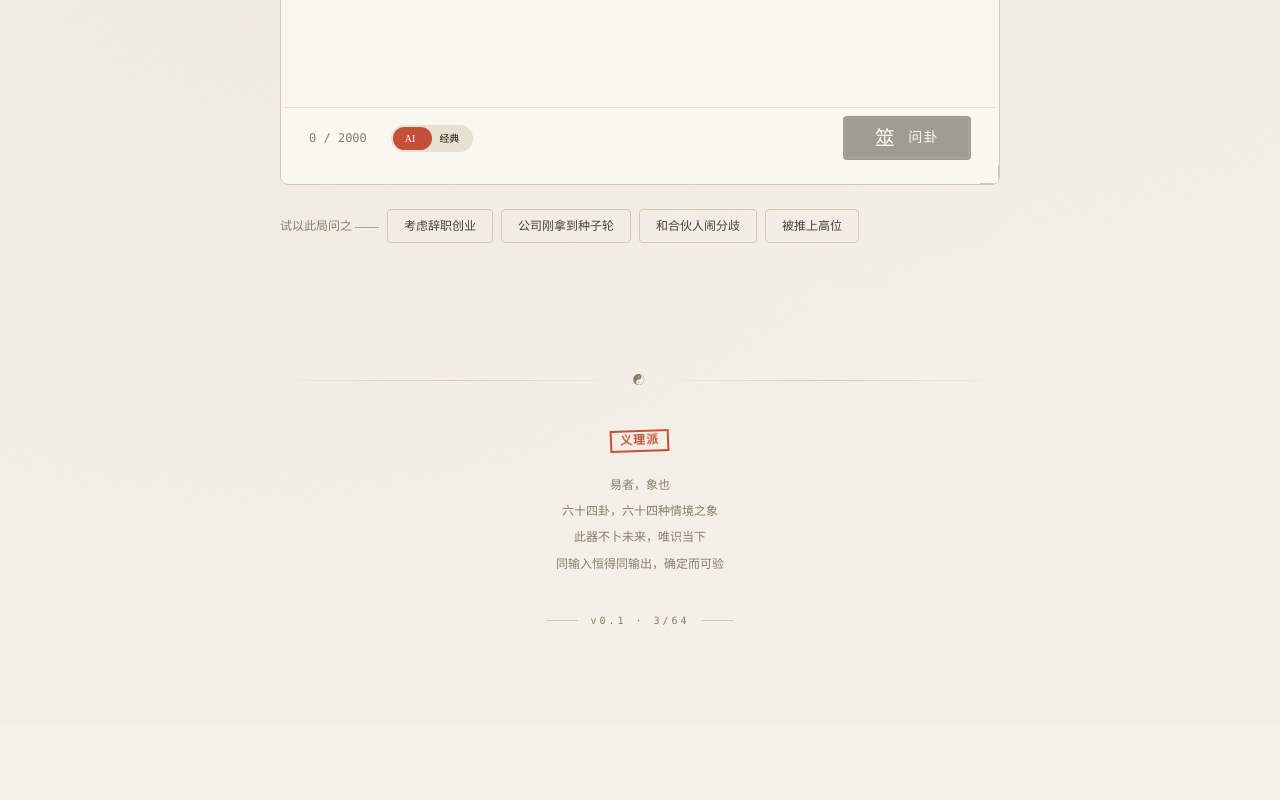
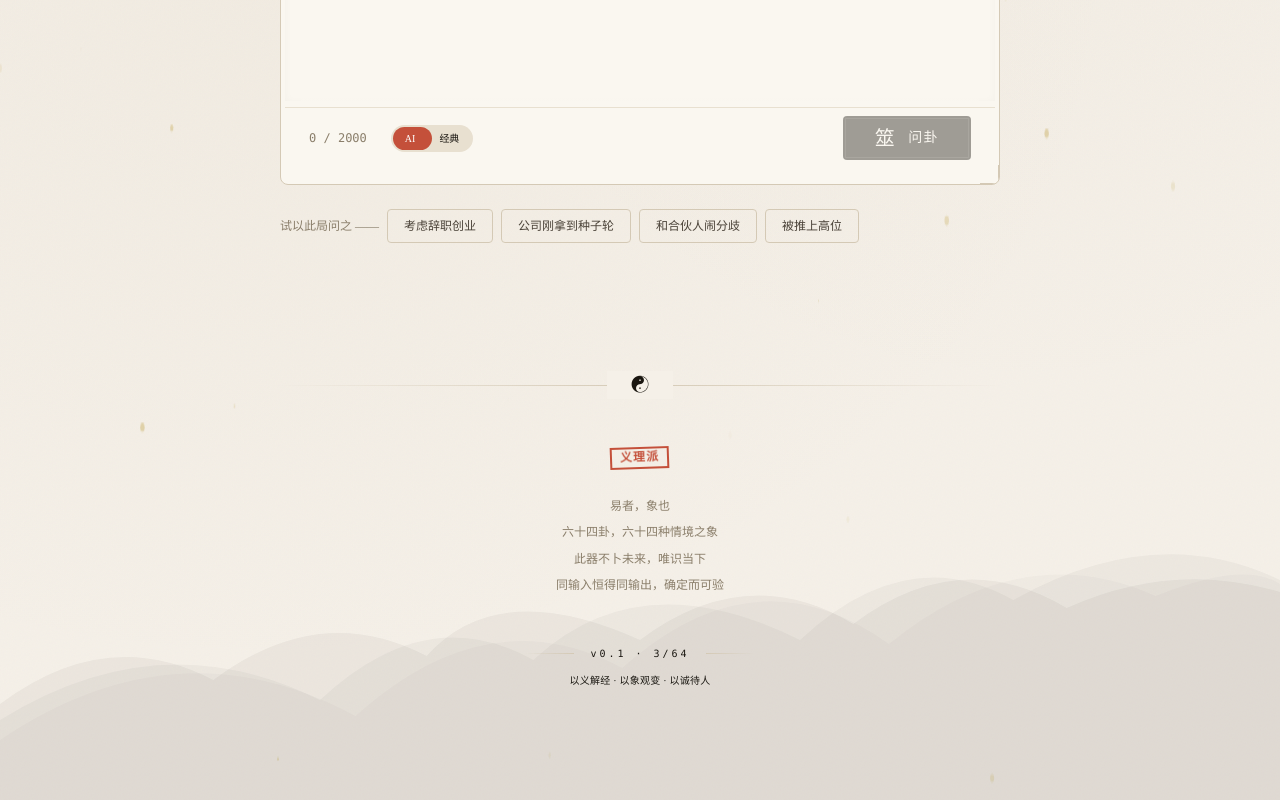
Before and after one commit to polarisxb/taiji-yijing, a Next.js app: page / in a window 1280 px wide. Shown: the part 868-1668 px from the top of the page. Before the commit the page ends 1592 px from the top, so only its background shows below. Built offline with nearby package versions, Linux system fonts and the light colour scheme.

Commit message:
style: detail page + global UI polish — hero float, yao ripple, scroll spring, footer, page transition

```diff
--- a/app/globals.css
+++ b/app/globals.css
@@ -527,6 +527,29 @@ body {
   border-color: var(--color-vermillion);
   background: var(--color-vermillion);
   box-shadow: 0 0 8px rgba(196, 80, 58, 0.3);
+  animation: yaoRipple 2s ease-in-out infinite;
+}
+
+@keyframes yaoRipple {
+  0%,
+  100% {
+    box-shadow: 0 0 0 0 rgba(196, 80, 58, 0.4);
+  }
+  50% {
+    box-shadow:
+      0 0 0 6px rgba(196, 80, 58, 0),
+      0 0 8px rgba(196, 80, 58, 0.2);
+  }
+}
+
+@keyframes heroFloat {
+  0%,
+  100% {
+    transform: translateY(0) rotate(0deg);
+  }
+  50% {
+    transform: translateY(-4px) rotate(0.5deg);
+  }
 }
 
 /* ——— 阶段高亮提示 ——— */
@@ -544,3 +567,18 @@ body {
   letter-spacing: 0.1em;
   animation: breathe 2s ease-in-out infinite;
 }
+
+/* ——— 页面入场动画 ——— */
+@keyframes pageEnter {
+  from {
+    opacity: 0;
+    filter: blur(2px);
+  }
+  to {
+    opacity: 1;
+    filter: blur(0);
+  }
+}
+.animate-page-enter {
+  animation: pageEnter 0.5s cubic-bezier(0.16, 1, 0.3, 1) both;
+}
--- a/app/layout.tsx
+++ b/app/layout.tsx
@@ -16,7 +16,9 @@ export default function RootLayout({ children }: { children: React.ReactNode })
           rel="stylesheet"
         />
       </head>
-      <body className="min-h-screen antialiased">{children}</body>
+      <body className="min-h-screen antialiased">
+        <div className="animate-page-enter">{children}</div>
+      </body>
     </html>
   )
 }
--- a/app/page.tsx
+++ b/app/page.tsx
@@ -382,10 +382,19 @@ export default function Home() {
 
         {/* ——— Footer ——— */}
         <footer className="mt-32 text-center">
-          <div className="divider-classical mb-10">
-            <span className="font-serif text-lg">☯</span>
+          {/* 水墨晕染分割 */}
+          <div className="relative mb-12">
+            <div className="absolute inset-0 flex items-center">
+              <div className="w-full h-px bg-gradient-to-r from-transparent via-[var(--color-ink-200)] to-transparent" />
+            </div>
+            <div className="relative flex justify-center">
+              <div className="bg-[var(--color-paper)] px-6">
+                <span className="font-serif text-lg text-[var(--color-ink-300)]">☯</span>
+              </div>
+            </div>
           </div>
-          <div className="space-y-5">
+
+          <div className="space-y-6">
             <p className="font-serif text-[var(--color-ink-600)] text-sm">
               <span className="seal">义理派</span>
             </p>
@@ -398,12 +407,19 @@ export default function Home() {
               <br />
               同输入恒得同输出，确定而可验
             </p>
-            <div className="flex items-center justify-center gap-3 pt-4">
-              <span className="w-8 h-px bg-[var(--color-ink-200)]" />
-              <span className="text-[var(--color-ink-400)] font-mono text-[10px] tracking-[0.3em]">
-                v0.1 · 3/64
-              </span>
-              <span className="w-8 h-px bg-[var(--color-ink-200)]" />
+
+            {/* 古典尾注 */}
+            <div className="pt-6 pb-4 space-y-3">
+              <div className="flex items-center justify-center gap-4">
+                <span className="w-12 h-px bg-gradient-to-r from-transparent to-[var(--color-ink-200)]" />
+                <span className="text-[var(--color-ink-300)] font-mono text-[10px] tracking-[0.3em]">
+                  v0.1 · 3/64
+                </span>
+                <span className="w-12 h-px bg-gradient-to-l from-transparent to-[var(--color-ink-200)]" />
+              </div>
+              <p className="text-[var(--color-ink-300)] text-[10px] font-serif tracking-wide">
+                以义解经 · 以象观变 · 以诚待人
+              </p>
             </div>
           </div>
         </footer>
--- a/components/hexagram/HexagramHero.tsx
+++ b/components/hexagram/HexagramHero.tsx
@@ -15,9 +15,12 @@ export function HexagramHero({ hexagram }: Props) {
       </div>
 
       <div className="inline-flex flex-col items-center">
-        <div className="hexagram-display flex flex-col items-center justify-center w-28 h-32 rounded-lg mb-8">
+        <div
+          className="hexagram-display corner-ornament flex flex-col items-center justify-center w-32 h-36 rounded-lg mb-8"
+          style={{ animation: 'heroFloat 4s ease-in-out infinite' }}
+        >
           <HexagramSymbol binary={binary} size="lg" className="text-[var(--color-ink-800)]" />
-          <div className="mt-2 text-[10px] tracking-wider text-[var(--color-ink-400)] font-serif">
+          <div className="mt-3 text-[10px] tracking-wider text-[var(--color-ink-400)] font-serif">
             {trigrams.upper}上 · {trigrams.lower}下
           </div>
         </div>
--- a/components/hexagram/ScrollRevealSection.tsx
+++ b/components/hexagram/ScrollRevealSection.tsx
@@ -17,8 +17,8 @@ export function ScrollRevealSection({ children, className = '', delay = 0 }: Pro
       className={className}
       style={{
         opacity: visible ? 1 : 0,
-        transform: visible ? 'none' : 'translateY(24px)',
-        transition: `opacity 0.7s cubic-bezier(0.16, 1, 0.3, 1) ${delay}ms, transform 0.7s cubic-bezier(0.16, 1, 0.3, 1) ${delay}ms`,
+        transform: visible ? 'translateY(0) scale(1)' : 'translateY(32px) scale(0.98)',
+        transition: `opacity 0.8s cubic-bezier(0.16, 1, 0.3, 1) ${delay}ms, transform 0.8s cubic-bezier(0.34, 1.56, 0.64, 1) ${delay}ms`,
       }}
     >
       {children}
```
